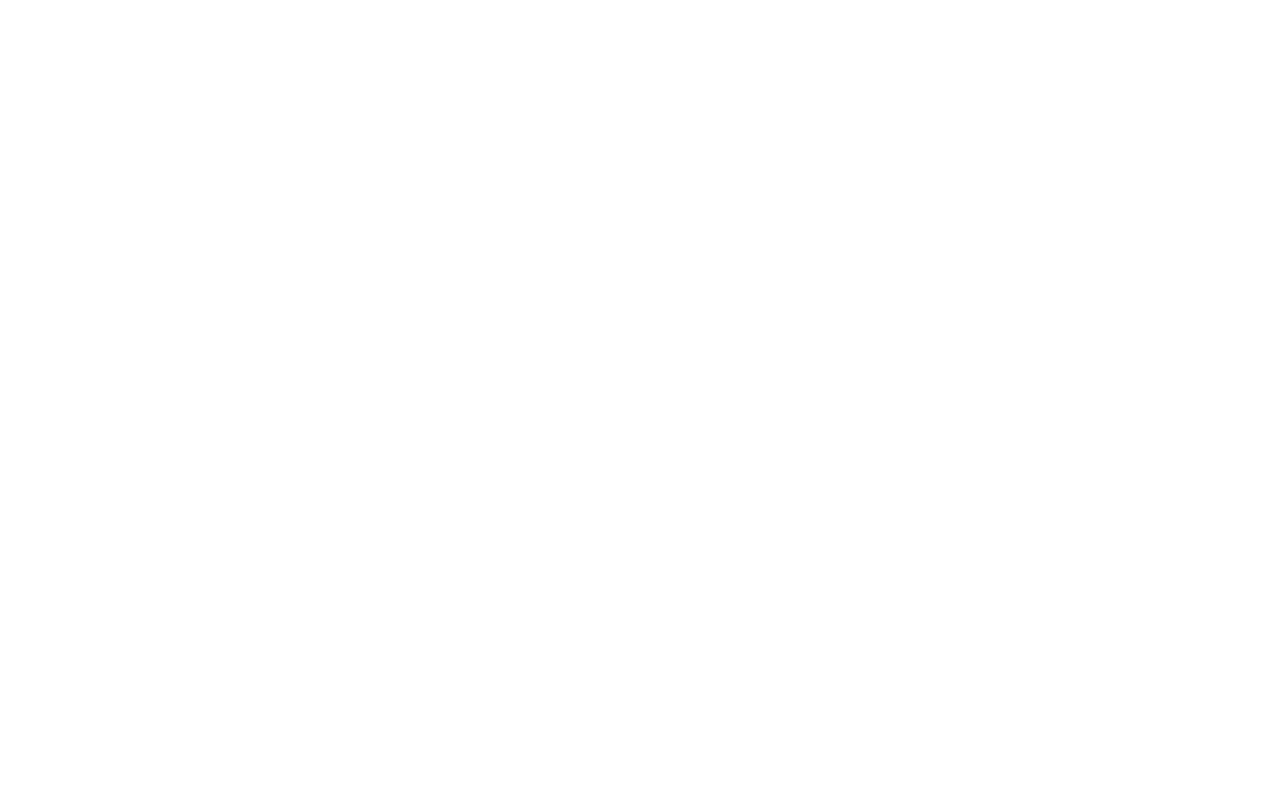
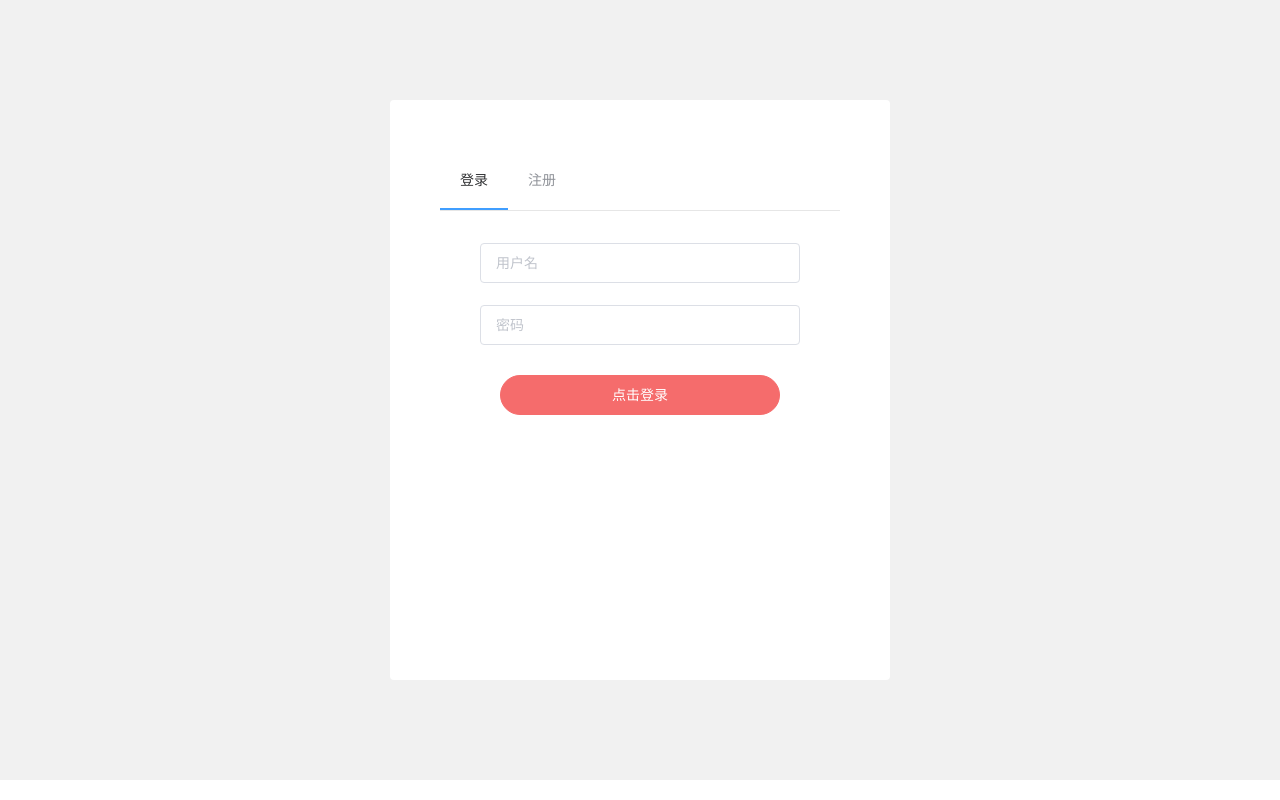
Before and after one commit to hahaha108/salad, a Vue app: page /login_register in a window 1280 px wide. Built offline with nearby package versions, Linux system fonts and the light colour scheme.

Commit message:
add LoginRegister

```diff
--- a/src/App.vue
+++ b/src/App.vue
@@ -1,5 +1,5 @@
 <template>
-  <div id="app" style="min-width: 1200px;">
+  <div id="app" class="mainApp">
     <!--<div id="nav">-->
     <!--<router-link to="/">Home</router-link> |-->
     <!--<router-link to="/about">About</router-link>-->
@@ -8,5 +8,8 @@
   </div>
 </template>
 
-<style lang="scss">
+<style lang="scss"  scoped>
+  .mainApp {
+    min-width: 1200px;
+  }
 </style>
--- a/src/components/TopMenu.vue
+++ b/src/components/TopMenu.vue
@@ -44,10 +44,14 @@
                 </el-col>
                 <el-col :span="7" style="float: right;margin-top: 11px;">
                     <!-- <el-col :span="1"> -->
-          <el-button type="text" style="color:#303133;font-weight:400;">登录</el-button>
+                    <el-button type="text" style="color:#303133;font-weight:400;">
+                        <router-link :to="{path:'login_register/', query:{default_index:1}}"  target="_blank">登录</router-link>
+                    </el-button>
                     <!-- </el-col> -->
                     <!-- <el-col :span="1"> -->
-          <el-button type="text" style="color:#303133;font-weight:400;">注册</el-button>
+                    <el-button type="text" style="color:#303133;font-weight:400;">
+                        <router-link :to="{path:'login_register/', query:{default_index:2}}"  target="_blank">注册</router-link>
+                    </el-button>
                     <!-- </el-col>
                     <el-col :span="1">-->
                     <el-button type="danger">写文章</el-button>
@@ -73,10 +77,13 @@
         created() {
             console.log("choiceIndex:", this.choiceIndex);
         },
-  mounted() {},
+        mounted() {
+        },
         methods: {
-    querySearchAsync() {},
-    handleSelect() {}
+            querySearchAsync() {
+            },
+            handleSelect() {
+            }
         }
     };
 </script>
--- a/src/router/index.js
+++ b/src/router/index.js
@@ -33,6 +33,14 @@
         // this generates a separate chunk (about.[hash].js) for this route
         // which is lazy-loaded when the route is visited.
         component: () => import( '../views/PostDetail.vue')
+    },
+    {
+        path: '/login_register',
+        name: 'LoginRegister',
+        // route level code-splitting
+        // this generates a separate chunk (about.[hash].js) for this route
+        // which is lazy-loaded when the route is visited.
+        component: () => import( '../views/user/LoginRegister.vue')
     }
 ]
 
--- /dev/null
+++ b/src/views/user/LoginRegister.vue
@@ -0,0 +1,108 @@
+<template>
+    <div class="loginContainer">
+        <div class="innerBox">
+            <el-menu :default-active="activeIndex" class="login-menu" mode="horizontal" @select="handleSelect">
+                <el-menu-item index="1">登录</el-menu-item>
+                <el-menu-item index="2">注册</el-menu-item>
+            </el-menu>
+
+            <div class="rowBox">
+            <div v-if="activeIndex == 1" class="loginBox">
+                <el-form :model="loginFormInfo">
+                    <el-form-item>
+                        <el-input placeholder="用户名" v-model="loginFormInfo.username"></el-input>
+                    </el-form-item>
+                    <el-form-item>
+                        <el-input placeholder="密码" v-model="loginFormInfo.password"></el-input>
+                    </el-form-item>
+                    <div class="subBtn">
+                    <el-button type="danger" @click="onLoginSubmit">点击登录</el-button>
+                    </div>
+                </el-form>
+            </div>
+            <div v-else  class="registerBox">
+                <el-form :model="registerFormInfo">
+                    <el-form-item>
+                        <el-input placeholder="用户名" v-model="registerFormInfo.username"></el-input>
+                    </el-form-item>
+                    <el-form-item>
+                        <el-input placeholder="密码" v-model="registerFormInfo.password"></el-input>
+                    </el-form-item>
+                    <el-form-item>
+                        <el-input placeholder="确认密码" v-model="registerFormInfo.re_password"></el-input>
+                    </el-form-item>
+                    <div class="subBtn">
+                        <el-button type="danger" @click="onRegisterSubmit">注册</el-button>
+                    </div>
+                </el-form>
+            </div>
+            </div>
+
+        </div>
+    </div>
+</template>
+
+<script>
+    export default {
+        name: "Login",
+        data(){
+            return {
+                activeIndex: this.$route.query.default_index ? this.$route.query.default_index : "1",
+                loginFormInfo: {
+                    username: '',
+                    password: ''
+                },
+                registerFormInfo: {
+                    username: '',
+                    password: '',
+                    re_password:''
+                }
+            }
+        },
+        methods:{
+            handleSelect(key) {
+                this.activeIndex = key;
+            },
+            onLoginSubmit() {
+                console.log('submit!');
+            },
+            onRegisterSubmit() {
+                console.log('submit!');
+            }
+        }
+    }
+</script>
+
+<style lang="scss" scoped>
+    .loginContainer {
+        background-color: #f1f1f1;
+        height: 100%;
+        text-align: center;
+        .innerBox {
+            width: 400px;
+            height: 500px;
+            background: white;
+            margin: 100px auto;
+            padding: 50px 50px 30px;
+            display: inline-block;
+            border-radius: 4px;
+            .login-menu{
+                margin-bottom: 32px;
+            }
+            .rowBox{
+                ::v-deep input{
+                    width: 80%;
+                }
+            .subBtn{
+                margin-top: 30px;
+                ::v-deep button {
+                    width: 70%;
+                    border-radius: 20px;
+                }
+            }
+            }
+        }
+    }
+
+
+</style>
```
Lines whose indentation alone changed are shown as unchanged.
